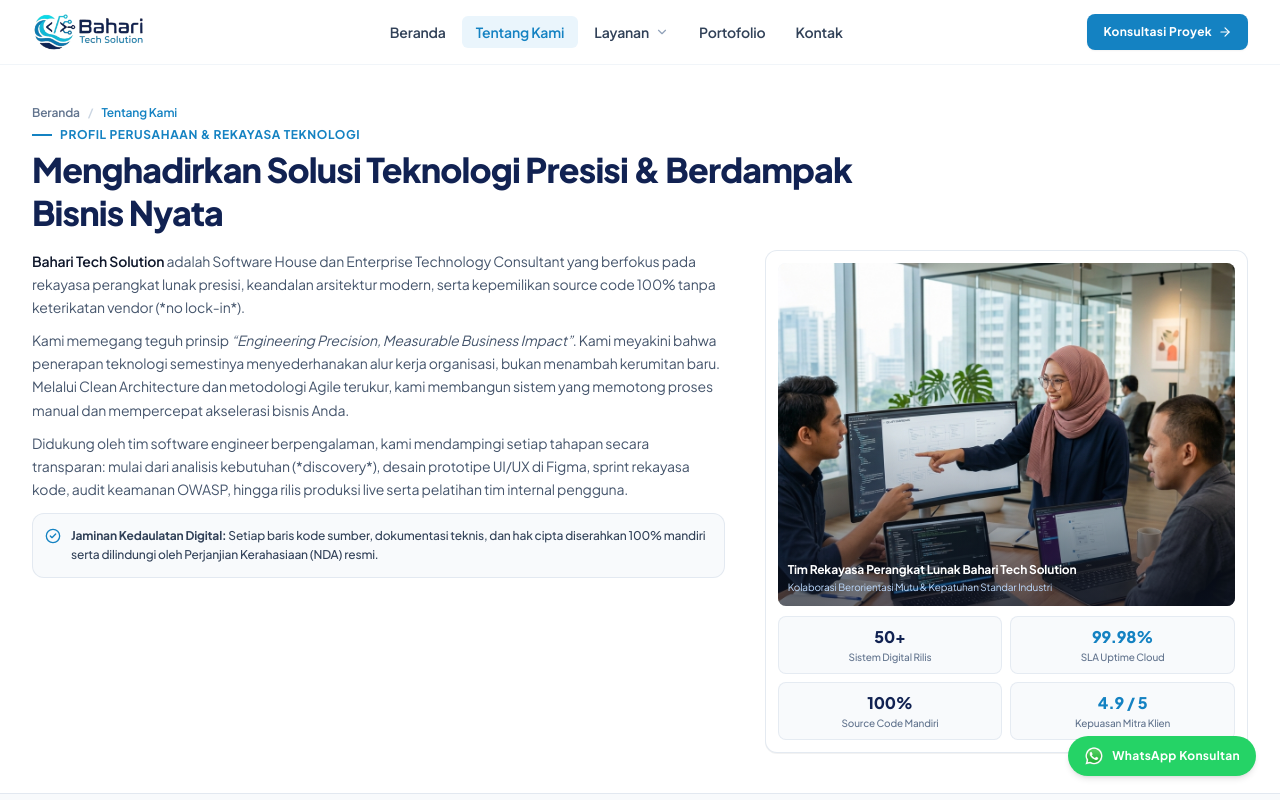
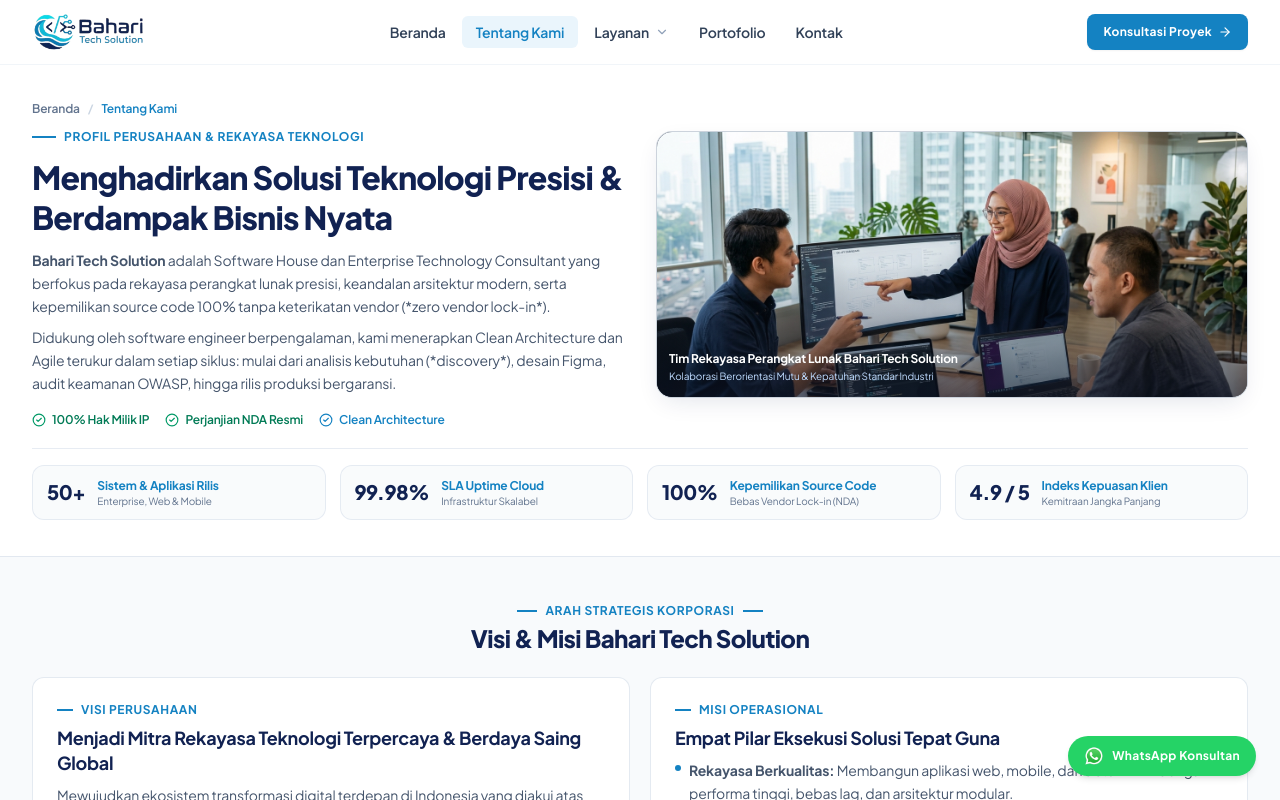
Before and after one commit to baharitechsolution/company-profile, a Next.js app: page /tentang-kami in a window 1280 px wide. Shown: the top 800 px of the page. Built offline with nearby package versions, Linux system fonts and the light colour scheme.

Commit message:
fix(about): harmonize hero layout with homepage architecture, removing nested stat cards and balancing columns

```diff
--- a/src/app/(marketing)/tentang-kami/page.tsx
+++ b/src/app/(marketing)/tentang-kami/page.tsx
@@ -107,7 +107,7 @@
 const companyStats = [
   { value: "50+", label: "Sistem & Aplikasi Rilis", desc: "Enterprise, Web & Mobile" },
   { value: "99.98%", label: "SLA Uptime Cloud", desc: "Infrastruktur Skalabel" },
-  { value: "100%", label: "Kepemilikan Source Code", desc: "Bebas Vendor Lock-in" },
+  { value: "100%", label: "Kepemilikan Source Code", desc: "Bebas Vendor Lock-in (NDA)" },
   { value: "4.9 / 5", label: "Indeks Kepuasan Klien", desc: "Kemitraan Jangka Panjang" },
 ];
 
@@ -117,13 +117,18 @@
   return (
     <div className="bg-white select-none">
 
-      {/* 1. EXECUTIVE OVERVIEW & FILOSOFI REKAYASA (HERO + PROFIL DALAM 1 MODUL KOMPAK) */}
-      <section className="py-6 sm:py-8 lg:py-10 bg-white border-b border-slate-200">
-        <div className="mx-auto max-w-7xl px-4 sm:px-6 lg:px-8">
+      {/* 1. EXECUTIVE OVERVIEW & FILOSOFI REKAYASA (KONSISTEN DENGAN BERANDA) */}
+      <section className="py-6 sm:py-8 lg:py-9 bg-white border-b border-slate-200 overflow-hidden relative select-none">
+        <div className="mx-auto max-w-7xl px-4 sm:px-6 lg:px-8 relative z-10">
 
-          {/* Breadcrumb & Kicker */}
-          <ScrollReveal direction="up" delay={0.05} className="mb-4">
-            <nav aria-label="Breadcrumb" className="flex items-center gap-2 text-xs font-semibold text-slate-500 mb-1.5">
+          {/* Baris Atas: Narasi Profil Korporat (Kiri) & Foto Tim Engineering Autentik (Kanan) */}
+          <div className="grid grid-cols-1 lg:grid-cols-12 gap-6 lg:gap-8 items-center">
+
+            {/* Kolom Kiri: Breadcrumb, Kicker, Headline & Narasi Profil */}
+            <ScrollReveal direction="up" delay={0.05} className="lg:col-span-6 space-y-2.5 sm:space-y-3">
+
+              {/* Breadcrumb Navigasi */}
+              <nav aria-label="Breadcrumb" className="flex items-center gap-2 text-xs font-semibold text-slate-500">
                 <Link href="/" className="hover:text-[#1482C2] transition-colors">
                   Beranda
                 </Link>
@@ -131,59 +136,64 @@
                 <span className="text-[#1482C2]">Tentang Kami</span>
               </nav>
 
+              {/* Eyebrow Label Korporat Bersih */}
               <div className="flex items-center gap-2">
-              <span className="h-0.5 w-5 bg-[#1482C2]" />
+                <span className="h-0.5 w-6 bg-[#1482C2]" />
                 <span className="text-xs font-bold uppercase tracking-wider text-[#1482C2]">
                   PROFIL PERUSAHAAN &amp; REKAYASA TEKNOLOGI
                 </span>
               </div>
 
-            <h1 className="text-2xl sm:text-3xl lg:text-[34px] font-extrabold text-[#112252] tracking-tight leading-tight mt-1.5 max-w-4xl">
+              {/* Headline Utama Berwibawa */}
+              <h1 className="text-2xl sm:text-3xl lg:text-[32px] font-extrabold text-[#112252] leading-tight tracking-tight">
                 Menghadirkan Solusi Teknologi Presisi &amp; Berdampak Bisnis Nyata
               </h1>
-          </ScrollReveal>
 
-          {/* Grid 2 Kolom: Narasi Profil (Kiri) & Foto Tim + Metrik (Kanan) */}
-          <div className="grid grid-cols-1 lg:grid-cols-12 gap-6 lg:gap-10 items-start">
-
-            {/* Kolom Kiri: Narasi Profil Perusahaan (7 Kolom) */}
-            <ScrollReveal direction="up" delay={0.1} className="lg:col-span-7 space-y-3">
-              <div className="space-y-2.5 text-xs sm:text-sm text-slate-600 leading-relaxed">
+              {/* Deskripsi Naratif Padat & Substantif */}
+              <div className="space-y-2 text-xs sm:text-sm text-slate-600 leading-relaxed">
                 <p>
-                  <strong className="text-slate-900 font-semibold">{siteConfig.name}</strong> adalah Software House dan Enterprise Technology Consultant yang berfokus pada rekayasa perangkat lunak presisi, keandalan arsitektur modern, serta kepemilikan source code 100% tanpa keterikatan vendor (*no lock-in*).
+                  <strong>{siteConfig.name}</strong> adalah Software House dan Enterprise Technology Consultant yang berfokus pada rekayasa perangkat lunak presisi, keandalan arsitektur modern, serta kepemilikan source code 100% tanpa keterikatan vendor (*zero vendor lock-in*).
                 </p>
                 <p>
-                  Kami memegang teguh prinsip <em>&ldquo;Engineering Precision, Measurable Business Impact&rdquo;</em>. Kami meyakini bahwa penerapan teknologi semestinya menyederhanakan alur kerja organisasi, bukan menambah kerumitan baru. Melalui Clean Architecture dan metodologi Agile terukur, kami membangun sistem yang memotong proses manual dan mempercepat akselerasi bisnis Anda.
-                </p>
-                <p>
-                  Didukung oleh tim software engineer berpengalaman, kami mendampingi setiap tahapan secara transparan: mulai dari analisis kebutuhan (*discovery*), desain prototipe UI/UX di Figma, sprint rekayasa kode, audit keamanan OWASP, hingga rilis produksi live serta pelatihan tim internal pengguna.
+                  Didukung oleh software engineer berpengalaman, kami menerapkan Clean Architecture dan Agile terukur dalam setiap siklus: mulai dari analisis kebutuhan (*discovery*), desain Figma, audit keamanan OWASP, hingga rilis produksi bergaransi.
                 </p>
               </div>
 
-              {/* Komitmen Tagline */}
-              <div className="p-3 rounded-xl bg-slate-50 border border-slate-200/90 flex items-start gap-2.5">
-                <CheckCircle2 className="h-4 w-4 text-[#1482C2] shrink-0 mt-0.5" />
-                <p className="text-xs text-slate-700 leading-relaxed font-medium">
-                  <strong>Jaminan Kedaulatan Digital:</strong> Setiap baris kode sumber, dokumentasi teknis, dan hak cipta diserahkan 100% mandiri serta dilindungi oleh Perjanjian Kerahasiaan (NDA) resmi.
-                </p>
+              {/* 3 Komitmen Layanan Utama (Rapi, Sejajar, & Profesional) */}
+              <div className="pt-1 flex flex-col sm:flex-row sm:items-center gap-2 sm:gap-4 text-xs font-semibold text-slate-700">
+                <div className="flex items-center gap-1.5 text-emerald-700">
+                  <CheckCircle2 className="h-3.5 w-3.5 text-emerald-600 shrink-0" />
+                  <span>100% Hak Milik IP</span>
                 </div>
+                <div className="flex items-center gap-1.5 text-emerald-700">
+                  <CheckCircle2 className="h-3.5 w-3.5 text-emerald-600 shrink-0" />
+                  <span>Perjanjian NDA Resmi</span>
+                </div>
+                <div className="flex items-center gap-1.5 text-[#1482C2]">
+                  <CheckCircle2 className="h-3.5 w-3.5 text-[#1482C2] shrink-0" />
+                  <span>Clean Architecture</span>
+                </div>
+              </div>
+
             </ScrollReveal>
 
-            {/* Kolom Kanan: Foto Tim Autentik & Metrik Langsung Terintegrasi (5 Kolom) */}
-            <ScrollReveal direction="up" delay={0.15} className="lg:col-span-5">
-              <div className="rounded-xl border border-slate-200/90 bg-white p-2.5 sm:p-3 shadow-2xs">
-                <div className="relative aspect-4/3 w-full overflow-hidden rounded-lg bg-slate-100">
+            {/* Kolom Kanan: Visual Bersih Tim Rekayasa Perangkat Lunak */}
+            <ScrollReveal direction="up" delay={0.15} className="lg:col-span-6">
+              <div className="relative mx-auto max-w-[500px] lg:max-w-none">
+
+                {/* Bingkai Foto Tim Rekayasa Bersih & Autentik (Proporsi Kompak) */}
+                <div className="relative rounded-2xl overflow-hidden shadow-[0_8px_24px_-6px_rgba(17,34,82,0.12)] border border-slate-200/90 bg-slate-900 group">
                   <Image
                     src="/images/about/engineering-team.jpg"
-                    alt="Tim Rekayasa Perangkat Lunak Bahari Tech Solution"
-                    fill
-                    sizes="(max-width: 1024px) 100vw, 40vw"
-                    className="object-cover"
+                    alt="Tim Rekayasa Perangkat Lunak Bahari Tech Solution Berkolaborasi Merancang Arsitektur Sistem"
+                    width={1280}
+                    height={720}
                     priority
+                    className="w-full h-[220px] sm:h-[245px] lg:h-[265px] object-cover object-center group-hover:scale-[1.02] transition-transform duration-700 ease-out"
                   />
                   <div className="absolute inset-0 bg-gradient-to-t from-slate-900/60 via-transparent to-transparent pointer-events-none" />
 
-                  <div className="absolute bottom-2.5 left-2.5 right-2.5 text-white">
+                  <div className="absolute bottom-3 left-3 right-3 text-white">
                     <p className="text-xs font-bold leading-tight">
                       Tim Rekayasa Perangkat Lunak {siteConfig.name}
                     </p>
@@ -193,29 +203,35 @@
                   </div>
                 </div>
 
-                {/* Grid 4 Metrik Kompak di Bawah Foto */}
-                <div className="mt-2.5 grid grid-cols-2 gap-2 text-center">
-                  <div className="p-2 rounded-lg bg-slate-50 border border-slate-200/80">
-                    <div className="text-base font-extrabold text-[#112252]">50+</div>
-                    <div className="text-[10px] text-slate-500 font-medium">Sistem Digital Rilis</div>
-                  </div>
-                  <div className="p-2 rounded-lg bg-slate-50 border border-slate-200/80">
-                    <div className="text-base font-extrabold text-[#1482C2]">99.98%</div>
-                    <div className="text-[10px] text-slate-500 font-medium">SLA Uptime Cloud</div>
-                  </div>
-                  <div className="p-2 rounded-lg bg-slate-50 border border-slate-200/80">
-                    <div className="text-base font-extrabold text-[#112252]">100%</div>
-                    <div className="text-[10px] text-slate-500 font-medium">Source Code Mandiri</div>
-                  </div>
-                  <div className="p-2 rounded-lg bg-slate-50 border border-slate-200/80">
-                    <div className="text-base font-extrabold text-[#1482C2]">4.9 / 5</div>
-                    <div className="text-[10px] text-slate-500 font-medium">Kepuasan Mitra Klien</div>
-                  </div>
-                </div>
               </div>
             </ScrollReveal>
 
           </div>
+
+          {/* Baris Bawah: 4 Pilar Metrik Pencapaian Sejajar Sempurna Kanan-Kiri */}
+          <ScrollReveal direction="up" delay={0.25} className="mt-5 pt-4 border-t border-slate-200/80">
+            <div className="grid grid-cols-2 lg:grid-cols-4 gap-2.5 sm:gap-3.5">
+              {companyStats.map((stat, idx) => (
+                <div
+                  key={idx}
+                  className="px-3.5 py-2.5 sm:py-3 rounded-xl bg-slate-50/80 border border-slate-200/80 hover:bg-white hover:border-[#1482C2] hover:shadow-2xs transition-all flex items-center gap-2.5 sm:gap-3"
+                >
+                  <div className="text-lg sm:text-xl font-black text-[#112252] tracking-tight shrink-0">
+                    {stat.value}
+                  </div>
+                  <div className="min-w-0">
+                    <div className="text-[11.5px] sm:text-xs font-bold text-[#1482C2] leading-tight truncate">
+                      {stat.label}
+                    </div>
+                    <div className="text-[9.5px] sm:text-[10px] text-slate-500 leading-tight truncate mt-0.5">
+                      {stat.desc}
+                    </div>
+                  </div>
+                </div>
+              ))}
+            </div>
+          </ScrollReveal>
+
         </div>
       </section>
 
```
Lines whose indentation alone changed are shown as unchanged.
